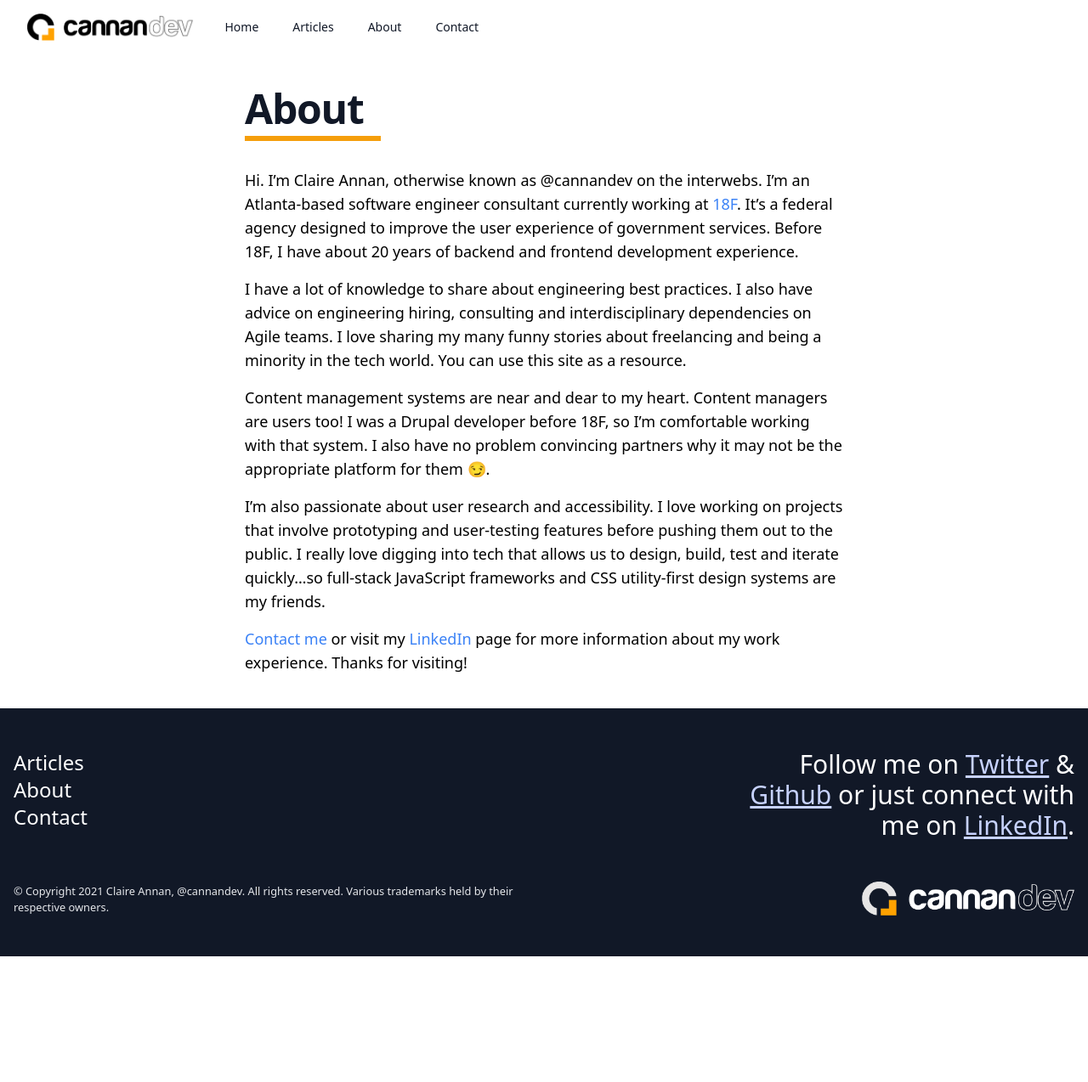
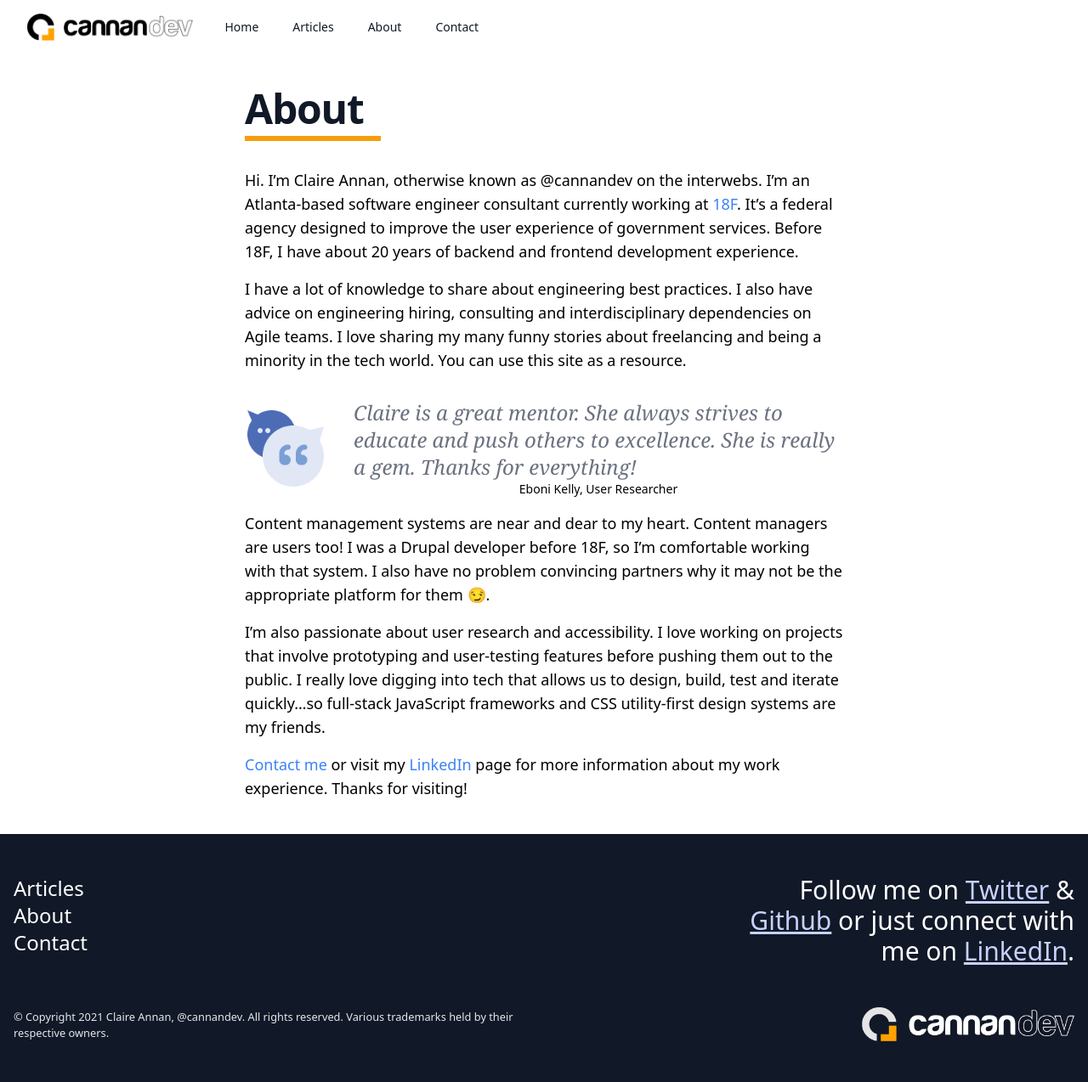
Before and after one commit to cannandev/plain-ole-jekyll-blog, a Jekyll site: the page built from about.md, in a window 1280 px wide. Shown: the whole page at 85% size. Built offline with Jekyll 4.4.1, drawn with Linux system fonts in a browser that asks for light colours; before the commit the page ends 1126 px from its top, so only the background shows below that.

Commit message:
Add a recommendation placeholder for slider.

```diff
--- a/about.md
+++ b/about.md
@@ -9,6 +9,8 @@ Hi. I’m Claire Annan, otherwise known as @cannandev on the interwebs. I’m an
 
 I have a lot of knowledge to share about engineering best practices. I also have advice on engineering hiring, consulting and interdisciplinary dependencies on Agile teams. I love sharing my many funny stories about freelancing and being a minority in the tech world. You can use this site as a resource.
 
+> Claire is a great mentor. She always strives to educate and push others to excellence. She is really a gem. Thanks for everything! <cite>Eboni Kelly, User Researcher</cite>
+
 Content management systems are near and dear to my heart. Content managers are users too! I was a Drupal developer before 18F, so I’m comfortable working with that system. I also have no problem convincing partners why it may not be the appropriate platform for them 😏.
 
 I’m also passionate about user research and accessibility. I love working on projects that involve prototyping and user-testing features before pushing them out to the public. I really love digging into tech that allows us to design, build, test and iterate quickly…so full-stack JavaScript frameworks and CSS utility-first design systems are my friends.
```
